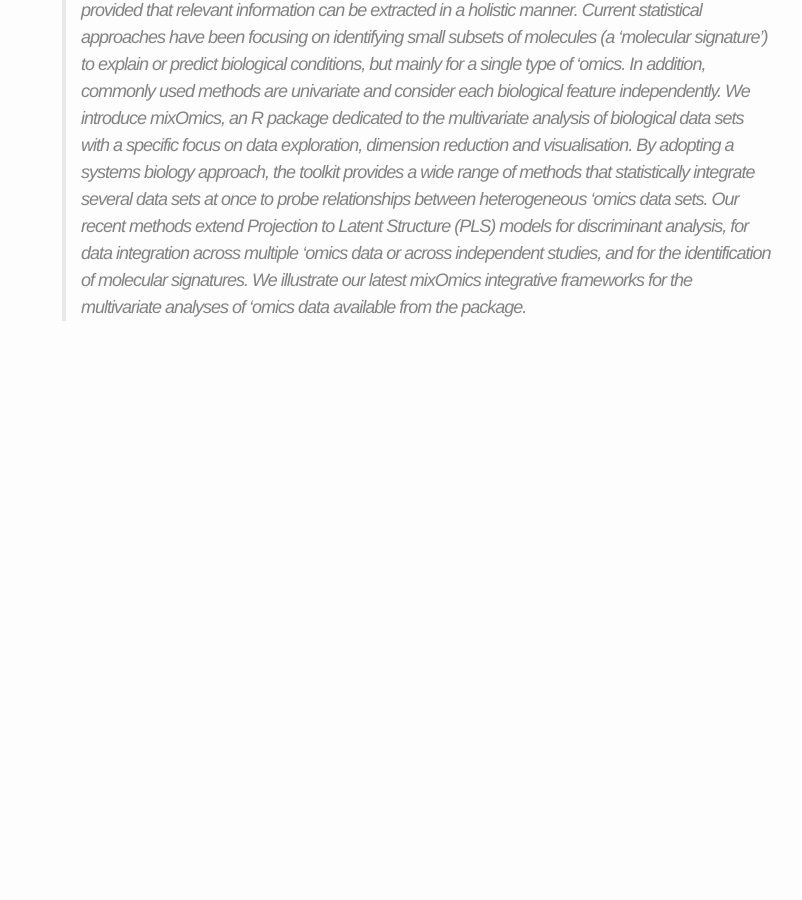
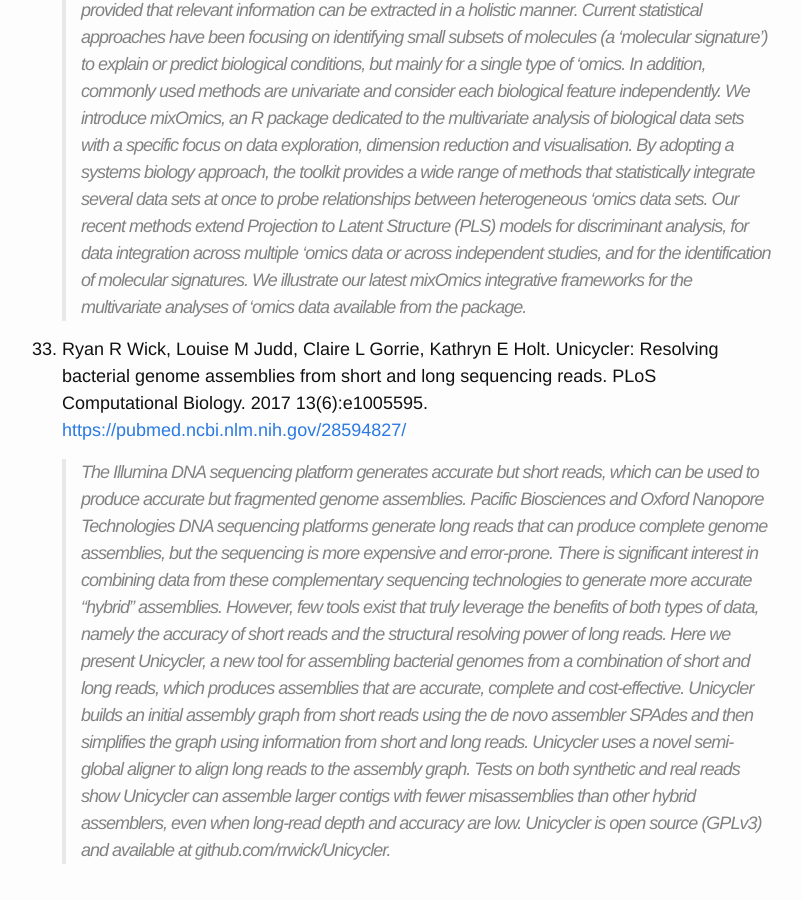
Before and after one commit to dcmb-courses/bioinf602-603-fall2020, a Jekyll site: the page built from Genomics.md, in a window 1280 px wide and 900 px high, scrolled down 12212 px. Shown: the whole window, without its empty margins (238-1040 px from the left). Built offline with Jekyll 4.4.1, drawn with Linux system fonts in a browser that asks for light colours; before the commit the page ends 12593 px from its top, so only the background shows below that.

Commit message:
Update Genomics.md

```diff
--- a/Genomics.md
+++ b/Genomics.md
@@ -147,3 +147,8 @@ Bioinformatics. 2015 Sep 3;51:11.14.1-11.14.19.
 [https://pubmed.ncbi.nlm.nih.gov/29099853/](https://pubmed.ncbi.nlm.nih.gov/29099853/)
 
    >The advent of high throughput technologies has led to a wealth of publicly available 'omics data coming from different sources, such as transcriptomics, proteomics, metabolomics. Combining such large-scale biological data sets can lead to the discovery of important biological insights, provided that relevant information can be extracted in a holistic manner. Current statistical approaches have been focusing on identifying small subsets of molecules (a 'molecular signature') to explain or predict biological conditions, but mainly for a single type of 'omics. In addition, commonly used methods are univariate and consider each biological feature independently. We introduce mixOmics, an R package dedicated to the multivariate analysis of biological data sets with a specific focus on data exploration, dimension reduction and visualisation. By adopting a systems biology approach, the toolkit provides a wide range of methods that statistically integrate several data sets at once to probe relationships between heterogeneous 'omics data sets. Our recent methods extend Projection to Latent Structure (PLS) models for discriminant analysis, for data integration across multiple 'omics data or across independent studies, and for the identification of molecular signatures. We illustrate our latest mixOmics integrative frameworks for the multivariate analyses of 'omics data available from the package.
+
+1. Ryan R Wick, Louise M Judd, Claire L Gorrie, Kathryn E Holt. Unicycler: Resolving bacterial genome assemblies from short and long sequencing reads.  PLoS Computational Biology. 2017 13(6):e1005595.
+[https://pubmed.ncbi.nlm.nih.gov/28594827/](https://pubmed.ncbi.nlm.nih.gov/28594827/)
+
+   >The Illumina DNA sequencing platform generates accurate but short reads, which can be used to produce accurate but fragmented genome assemblies. Pacific Biosciences and Oxford Nanopore Technologies DNA sequencing platforms generate long reads that can produce complete genome assemblies, but the sequencing is more expensive and error-prone. There is significant interest in combining data from these complementary sequencing technologies to generate more accurate "hybrid" assemblies. However, few tools exist that truly leverage the benefits of both types of data, namely the accuracy of short reads and the structural resolving power of long reads. Here we present Unicycler, a new tool for assembling bacterial genomes from a combination of short and long reads, which produces assemblies that are accurate, complete and cost-effective. Unicycler builds an initial assembly graph from short reads using the de novo assembler SPAdes and then simplifies the graph using information from short and long reads. Unicycler uses a novel semi-global aligner to align long reads to the assembly graph. Tests on both synthetic and real reads show Unicycler can assemble larger contigs with fewer misassemblies than other hybrid assemblers, even when long-read depth and accuracy are low. Unicycler is open source (GPLv3) and available at github.com/rrwick/Unicycler.
```
